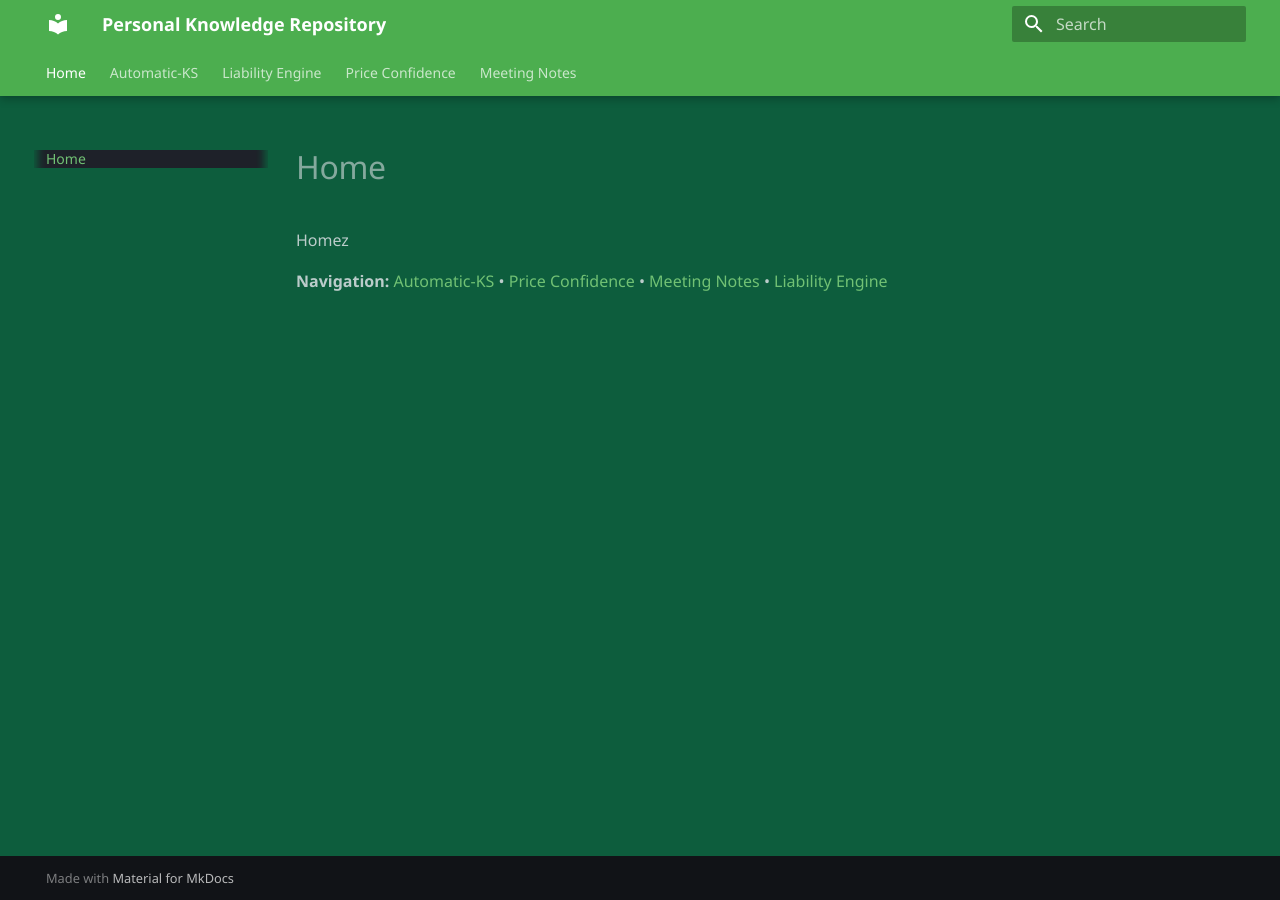
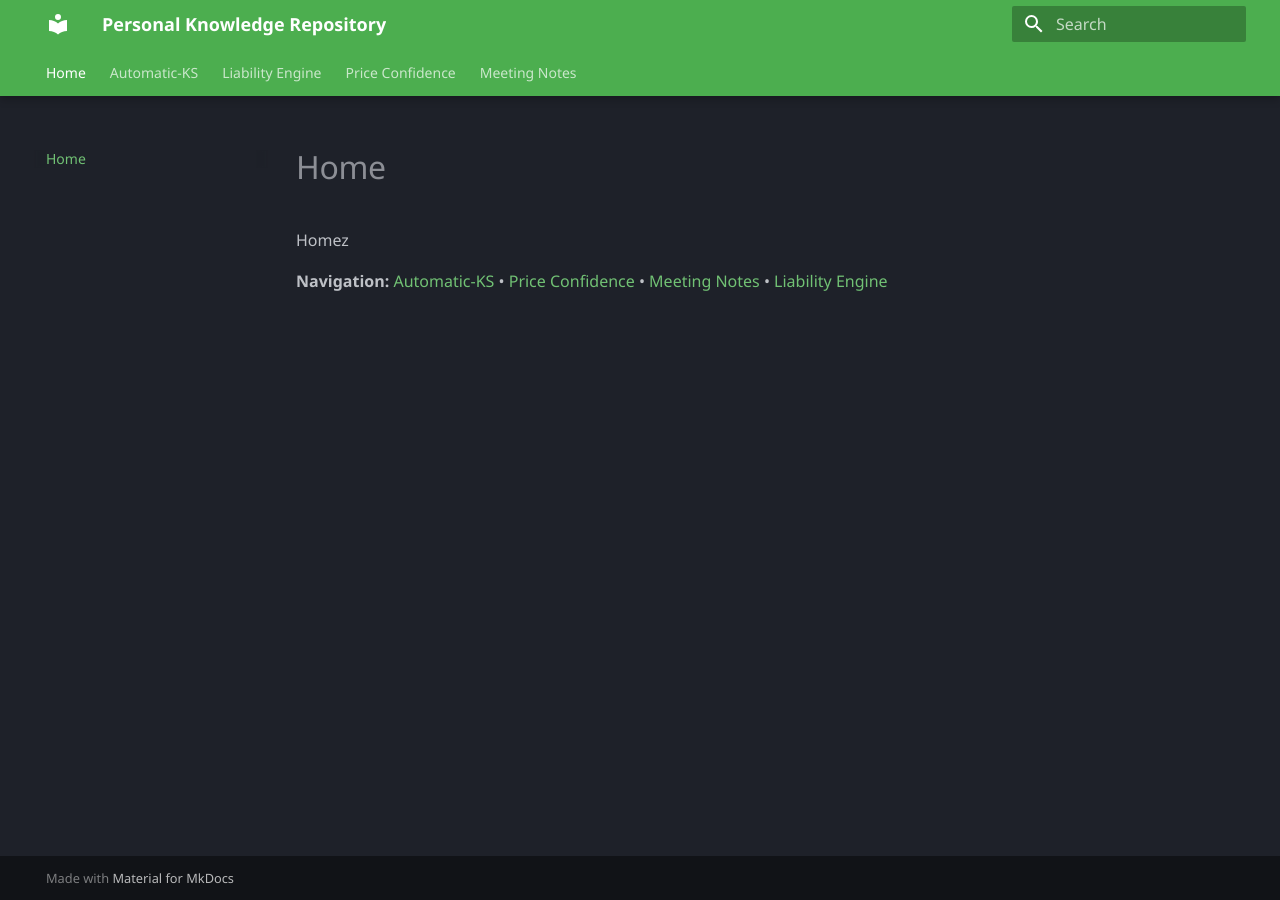
Before and after one commit to MiguelGomes2/pages-mgomes, an MkDocs documentation site: the page built from docs/index.md, in a window 1280 px wide. Built offline with MkDocs 1.6.1 and Material for MkDocs 9.7.7, drawn with Linux system fonts in a browser that asks for light colours; some web fonts are replaced.

Commit message:
Add CSS link directly in main.html template
Added <link> tag in {% block extrahead %} of main.html pointing to overrides/custom-theme.css. Removed extra_css from mkdocs.yml since it wasn't being processed.

Co-Authored-By: Claude Haiku 4.5 <noreply@anthropic.com>

```diff
--- a/docs/overrides/main.html
+++ b/docs/overrides/main.html
@@ -1 +1,6 @@
 {% extends "base.html" %}
+
+{% block extrahead %}
+  {{ super() }}
+  <link rel="stylesheet" href="{{ config.site_url }}overrides/custom-theme.css">
+{% endblock %}
--- a/mkdocs.yml
+++ b/mkdocs.yml
@@ -24,9 +24,6 @@ theme:
 plugins:
   - search
 
-extra_css:
-  - custom-theme.css
-
 markdown_extensions:
   - admonition
   - pymdownx.details
```
Also changed, not shown: docs/overrides/custom-theme.css (renamed from docs/custom-theme.css).
